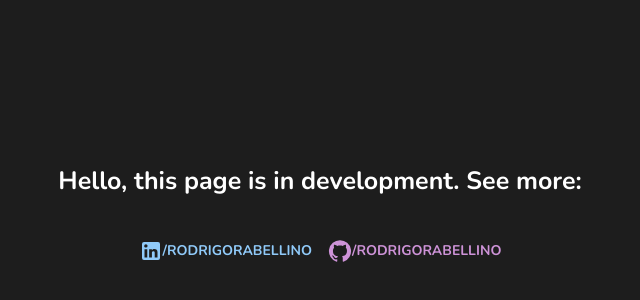
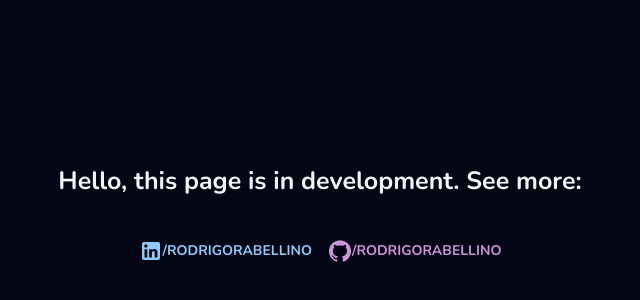
Before and after one commit to RodrigoRabellino/profile-page, a React (Create React App) app: page / in a window 1280 px wide. Shown: the part 184-484 px from the top of the page, without its empty margins (320-960 px from the left). Built offline with nearby package versions, Linux system fonts and the light colour scheme.

Commit message:
colors change

```diff
--- a/src/App.css
+++ b/src/App.css
@@ -1,4 +1,4 @@
 .App {
   text-align: center;
-  background-color: #1d1d1d;
+  background-color: #040615;
 }
--- a/src/components/homePage/HomePage.jsx
+++ b/src/components/homePage/HomePage.jsx
@@ -8,7 +8,7 @@ const HomePage = () => {
       fixed
     >
       <Box display="flex" flexDirection="column" sx={{ mx: "auto" }}>
-        <Typography fontSize="25px" fontWeight="700" color="HighlightText">
+        <Typography fontSize="25px" fontWeight="700" sx={{ color: "#F2F4F5" }}>
           Hello, this page is in development. See more:
         </Typography>
         <Box
```
